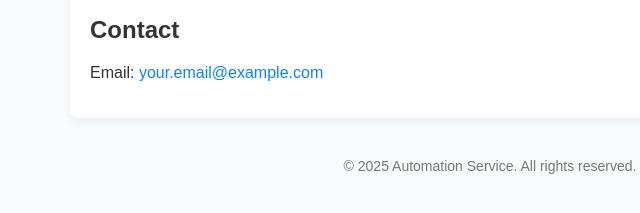
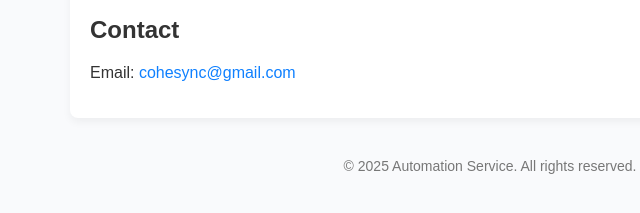
Before and after one commit to yadud1001/n8n-tiktok-automation, a plain HTML site: page index.html in a window 1280 px wide. Shown: the part 425-638 px from the top of the page, 150-790 px from the left. Drawn offline with Linux system fonts and the light colour scheme.

Commit message:
Update index.html

```diff
--- a/index.html
+++ b/index.html
@@ -60,7 +60,7 @@
     </ul>
 
     <h2>Contact</h2>
-    <p>Email: <a href="mailto:your.email@example.com">your.email@example.com</a></p>
+    <p>Email: <a href="mailto:your.email@example.com">cohesync@gmail.com</a></p>
   </main>
 
   <footer>
```
